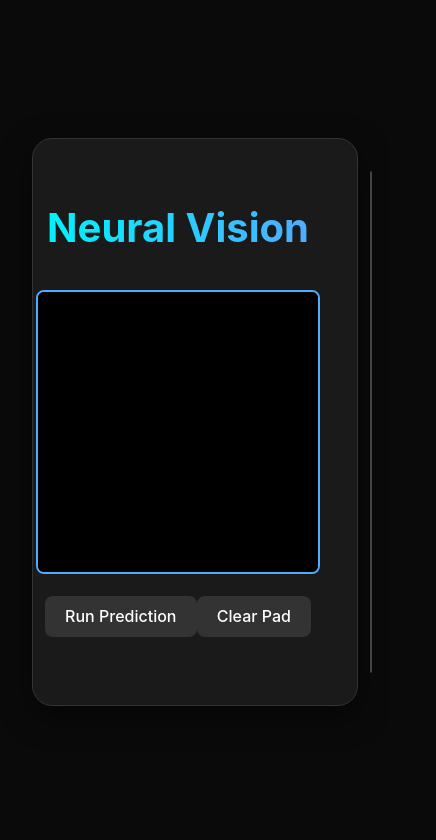
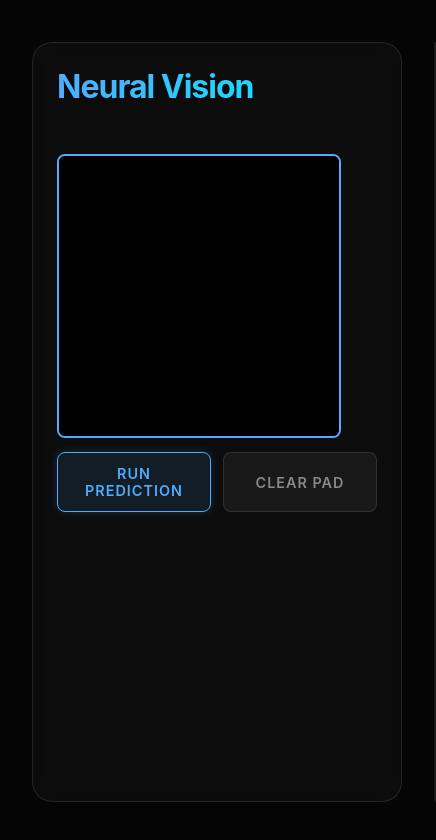
Before and after one commit to sashsutton/neural-network-numbers, a React app in the folder frontend/: page / in a window 390 px wide. Shown: the top 840 px of the page, 436 px wide, since content can reach past the window. Built offline with nearby package versions, Linux system fonts and the light colour scheme; the HTML template or start-up script is replaced by a standard one.

Commit message:
Enhanced NeuralScene rendering, added Y-axis flip for input visualization, and improved UI with responsive layout and button styles. Initialized backend API with FastAPI and endpoints for prediction and status check. Updated dependencies in `requirements.txt`.

```diff
--- a/frontend/src/App.css
+++ b/frontend/src/App.css
@@ -1,72 +1,150 @@
 .App {
-  max-width: 1200px;
-  margin: 0 auto;
   padding: 2rem;
-  text-align: center;
+  height: 90vh;
+  display: flex;
+  flex-direction: column;
 }
 
 h1 {
-  font-size: 2.5rem;
-  margin-bottom: 2rem;
-  background: linear-gradient(90deg, #00f2fe 0%, #4facfe 100%);
+  margin: 0 0 1.5rem 0;
+  font-size: 2rem;
+  letter-spacing: -1px;
+  background: linear-gradient(90deg, #4facfe 0%, #00f2fe 100%);
   -webkit-background-clip: text;
   -webkit-text-fill-color: transparent;
+  text-align: left;
 }
 
 .dashboard {
   display: flex;
-  flex-direction: row;
+  flex: 1;
   gap: 2rem;
-  align-items: flex-start;
-  justify-content: center;
-  background: #1a1a1a;
-  padding: 2rem;
-  border-radius: 20px;
-  box-shadow: 0 10px 30px rgba(0, 0, 0, 0.5);
-  border: 1px solid #333;
+  align-items: stretch;
 }
 
-/* Sidebar for the drawing pad */
+/* Sidebar for Control & Drawing */
 .input-section {
   flex: 0 0 320px;
+  background: rgba(255, 255, 255, 0.03);
+  backdrop-filter: blur(10px);
+  padding: 1.5rem;
+  border-radius: 20px;
+  border: 1px solid rgba(255, 255, 255, 0.1);
   display: flex;
   flex-direction: column;
-  align-items: center;
+  gap: 1.5rem;
 }
 
-/* Container for the 3D scene */
+/* 3D Visualizer Container */
 .visualizer-section {
   flex: 1;
-  height: 500px;
   background: #000;
-  border-radius: 12px;
+  border-radius: 20px;
+  border: 1px solid rgba(255, 255, 255, 0.1);
+  overflow: hidden;
   position: relative;
-  overflow: hidden;
-  border: 1px solid #444;
 }
 
-button {
-  border-radius: 8px;
-  border: 1px solid transparent;
-  padding: 0.6em 1.2em;
-  font-size: 1em;
-  font-weight: 500;
-  font-family: inherit;
-  background-color: #333;
-  cursor: pointer;
-  transition: all 0.25s;
+/* Prediction & Confidence Box */
+.prediction-box {
+  background: rgba(0, 0, 0, 0.3);
+  padding: 1.2rem;
+  border-radius: 12px;
+  border-left: 4px solid #4facfe;
+}
+
+.guess-text {
+  font-size: 1.2rem;
+  color: #888;
+  margin-bottom: 0.5rem;
+}
+
+.guess-number {
+  font-size: 3rem;
+  font-weight: 800;
+  color: #fff;
+  line-height: 1;
+}
+
+/* Confidence Meter */
+.confidence-container {
   margin-top: 1rem;
 }
 
-button:hover {
-  background-color: #4facfe;
-  color: white;
+.confidence-label {
+  font-size: 0.8rem;
+  color: #4facfe;
+  margin-bottom: 6px;
+  text-transform: uppercase;
+  letter-spacing: 1px;
+}
+
+.meter-bg {
+  width: 100%;
+  height: 6px;
+  background: #1a1a1a;
+  border-radius: 3px;
+}
+
+.meter-fill {
+  height: 100%;
+  background: #4facfe;
+  box-shadow: 0 0 10px rgba(79, 172, 254, 0.8);
+  border-radius: 3px;
+  transition: width 0.6s cubic-bezier(0.17, 0.67, 0.83, 0.67);
+}
+
+/* Container for the buttons */
+.button-group {
+  display: grid;
+  grid-template-columns: 1fr 1fr;
+  gap: 12px;
+  width: 100%;
+  margin-top: 10px;
+}
+
+/* Base button styles */
+button {
+  padding: 12px 20px;
+  font-size: 0.9rem;
+  font-weight: 600;
+  text-transform: uppercase;
+  letter-spacing: 1px;
+  border-radius: 8px;
+  cursor: pointer;
+  transition: all 0.3s cubic-bezier(0.4, 0, 0.2, 1);
+  border: 1px solid rgba(255, 255, 255, 0.1);
+  font-family: inherit;
+}
+
+
+.predict-btn {
+  background: rgba(79, 172, 254, 0.1);
+  color: #4facfe;
+  border: 1px solid #4facfe;
+  box-shadow: 0 0 10px rgba(79, 172, 254, 0.2);
+}
+
+.predict-btn:hover {
+  background: #4facfe;
+  color: #000;
+  box-shadow: 0 0 20px rgba(79, 172, 254, 0.6);
   transform: translateY(-2px);
 }
 
-.prediction-label {
-  font-size: 1.5rem;
-  font-weight: bold;
-  color: #4facfe;
-  margin-top: 1rem;
+.predict-btn:active {
+  transform: translateY(0);
 }
+
+
+.clear-btn {
+  background: rgba(255, 255, 255, 0.05);
+  color: #888;
+}
+
+.clear-btn:hover {
+  background: rgba(255, 71, 71, 0.1);
+  color: #ff4747;
+  border-color: #ff4747;
+  box-shadow: 0 0 15px rgba(255, 71, 71, 0.3);
+}
--- a/frontend/src/components/NeuralScene.tsx
+++ b/frontend/src/components/NeuralScene.tsx
@@ -18,7 +18,6 @@ const ConnectionLines = ({ fromPos, toPos, activations }: any) => {
     const lines = useMemo(() => {
         const list: any[] = [];
         fromPos.forEach((start: any, i: number) => {
-            // Only draw connections for active neurons to boost performance
             if (activations[i] > 0.05) {
                 toPos.forEach((end: any, j: number) => {
                     list.push(
@@ -41,13 +40,19 @@ const ConnectionLines = ({ fromPos, toPos, activations }: any) => {
 };
 
 const NeuralScene = ({ networkData }: any) => {
-    // 1. Define Layer Positions
     const inputPositions = useMemo(() => {
         const pts = [];
+        const spacing = 0.2;
+        const offset = (28 * spacing) / 2;
+
         for (let i = 0; i < 784; i++) {
-            const x = (i % 28) * 0.2 - 2.8;
-            const y = Math.floor(i / 28) * 0.2 - 2.8;
-            pts.push([-6, y, x]); // Located at x = -6
+            const x = (i % 28) * spacing - offset;
+            const y_index = Math.floor(i / 28);
+
+            // FIX: Subtract y_index from 27 to flip the Y-axis
+            const y = (27 - y_index) * spacing - offset;
+
+            pts.push([-6, y, x]); // Keeping it at the front layer
         }
         return pts;
     }, []);
--- a/frontend/src/index.css
+++ b/frontend/src/index.css
@@ -1,26 +1,20 @@
 :root {
-  font-family: 'Inter', system-ui, Avenir, Helvetica, Arial, sans-serif;
-  line-height: 1.5;
-  font-weight: 400;
-
+  font-family: 'Inter', system-ui, -apple-system, sans-serif;
   color-scheme: dark;
-  color: rgba(255, 255, 255, 0.87);
-  background-color: #0a0a0a; /* Deep black-grey */
-
-  font-synthesis: none;
-  text-rendering: optimizeLegibility;
-  -webkit-font-smoothing: antialiased;
-  -moz-osx-font-smoothing: grayscale;
+  background-color: #050505; /* Near black */
+  color: #e0e0e0;
 }
 
 body {
   margin: 0;
   display: flex;
-  place-items: center;
-  min-width: 320px;
+  justify-content: center;
+  align-items: center;
   min-height: 100vh;
+  overflow: hidden; /* Prevents stray scrollbars */
 }
 
 #root {
   width: 100%;
+  max-width: 1400px;
 }
```
Also changed, not shown: frontend/src/components/DrawingCanvas.tsx (+6 -2 lines), 2 other files (tests, documents, lock files or other folders).
